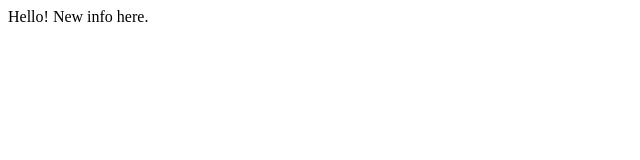
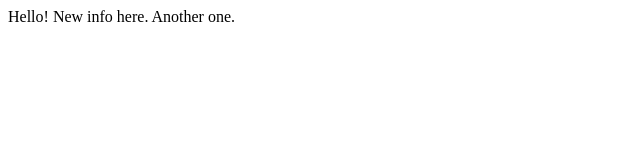
Before and after one commit to reisleo/demo-repo, a plain HTML site: page index.html in a window 1280 px wide. Shown: the full height of the page, 0-640 px from the left. Drawn offline with Linux system fonts and the light colour scheme.

Commit message:
change 3
change 3 description

```diff
--- a/index.html
+++ b/index.html
@@ -7,6 +7,6 @@
     <title>Test</title>
 </head>
 <body>
-    Hello! New info here.
+    Hello! New info here. Another one.
 </body>
 </html>
```
